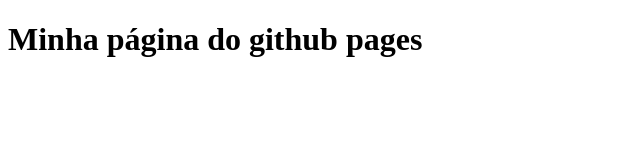
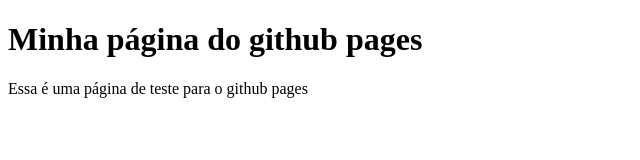
Before and after one commit to LineuAzevedo/lineu.github.io, a plain HTML site: page index.html in a window 1280 px wide. Shown: the whole page, without its empty margins (0-640 px from the left). Drawn offline with Linux system fonts and the light colour scheme.

Commit message:
Adicionado um parágrafo

```diff
--- a/index.html
+++ b/index.html
@@ -7,5 +7,6 @@
 </head>
 <body>
     <h1>Minha página do github pages</h1>
+    <p>Essa é uma página de teste para o github pages</p>
 </body>
 </html>
```
